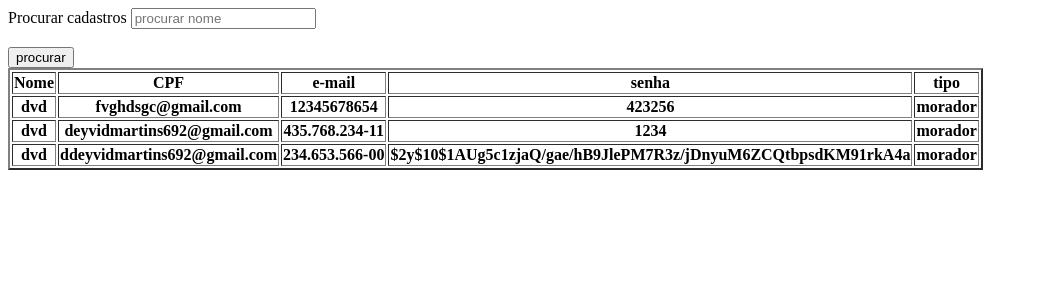
After one commit to deyvidluiz/Sistema-de-Gest-o-de-Condominio, a PHP site: page /painel_adm/Verificar_cadastrosF.php in a window 1280 px wide. The commit adds this page. Shown: the top 300 px of the page, without its empty margins (0-1038 px from the left). Run offline with PHP 8.4, Linux system fonts and the light colour scheme; data comes from the database, SQL or seed files in the repository; lists and menus that the app fills with data are empty.

Commit message:
criação da página inicial e criação de verificador de cadastro

```diff
--- a/editar/editarcad.php
+++ b/editar/editarcad.php
@@ -12,10 +12,10 @@
     <?php
 
     include_once('../includes/conexao/conexao.php');
-        $id = $_GET['id'] ?? '';
+        $id = $_POST['id'] ?? '';
         $sql = "SELECT * FROM usuarios WHERE id = $id";
 
-        $dados = mysqli_query($mysqli, $sql);
+        $dados = mysqli_query($conexao, $sql);
         $linha = mysqli_fetch_assoc($dados);
 
 
--- a/includes/conexao/conexao.php
+++ b/includes/conexao/conexao.php
@@ -3,20 +3,15 @@ $servidor = "localhost";
 $usuario = "root";
 $senha = "databasekey@31";
 $banco = "db_sistema";
-$usuario = "root";
-// <<<<<<< HEAD:includes/conexao/conexão.php
-$senha = "dvd1224@";
-$banco = "db_sistema";
-// =======
-// $senha = "databasekey@31";
-// $banco = "sistema_condominio";
-// >>>>>>> modfranciel:includes/conexao/conexao.php
+// $senha = "dvd1224@";
 
 
-$mysqli = new mysqli("$servidor", "$usuario", "$senha", "$banco");
+$conexao = mysqli_connect("$servidor", "$usuario", "$senha", "$banco");
 
-if ($conexao->connect_error) {
-    die("Falha na conexão: " . $conexao->connect_error);
-}
 
-echo "Conexão bem-sucedida!";
+// VERIFICAR CONEXÃO COM BANCO DE DADOS.
+// if ($conexao) {
+//     echo "conectado com sucesso!";
+// } else {
+//     echo "A conexão falhou";
+// }
--- /dev/null
+++ b/painel_adm/Verificar_cadastrosF.php
@@ -0,0 +1,72 @@
+<!DOCTYPE html>
+<html lang="pt-BR">
+
+<head>
+    <meta charset="UTF-8">
+    <meta name="viewport" content="width=device-width, initial-scale=1.0">
+    <title>verificar cadastros</title>
+</head>
+
+<body>
+    <?php
+    include "../includes/conexao/conexao.php";
+
+    if (isset($_POST['procurar'])) {
+        $pesquisa = $_POST['procurar'];
+    } else {
+        $pesquisa = '';
+    }
+
+    $sql = "SELECT * FROM usuarios WHERE nome LIKE '%$pesquisa%'";
+
+    $dados = mysqli_query($conexao, $sql);
+
+    ?>
+    <form action="Verificar_cadastros.php" method="POST">
+        <label for="procurar">Procurar cadastros </label><input type="search" name="procurar" placeholder="procurar nome">
+        <br><br>
+        <button type="submit">procurar</button>
+    </form>
+    <table border="2">
+        <thead>
+            <tr>
+                <th>Nome</th>
+                <th>CPF</th>
+                <th>e-mail</th>
+                <th>senha</th>
+                <th>tipo</th>
+            </tr>
+        </thead>
+        <tbody>
+            <?php
+            while ($linha = mysqli_fetch_assoc($dados)) {
+                $id = $linha['id'];
+                $nome = $linha['nome'];
+                $email = $linha['email'];
+                $senha = $linha['senha'];
+                $tipo = verificar_tipo($linha['tipo']);
+                $cpf = $linha['cpf'];
+
+                echo "<tr>
+                    <th>$nome</th>
+                    <th>$email</th>
+                    <th>$cpf</th>
+                    <th>$senha</th>
+                    <th>$tipo</th>
+                    ";
+            }
+
+            function verificar_tipo($type)
+            {
+                if ($type == "admin") {
+                    return "administrador";
+                }else{
+                    return "morador";
+                }
+            }
+            ?>
+        </tbody>
+    </table>
+</body>
+
+</html>
--- a/painel_adm/index.php
+++ b/painel_adm/index.php
@@ -14,7 +14,7 @@
     include('../includes/conexao/conexao.php');
 
     $sql = "SELECT * FROM usuarios WHERE nome LIKE '%$procurar%'";
-    $dados = mysqli_query($mysqli, $sql);
+    $dados = mysqli_query($conexao, $sql);
     ?>
 
 
```
Also changed, not shown: acesso/cadastro.php (+38 -32 lines), inicio.php (added, +14 -0 lines).
